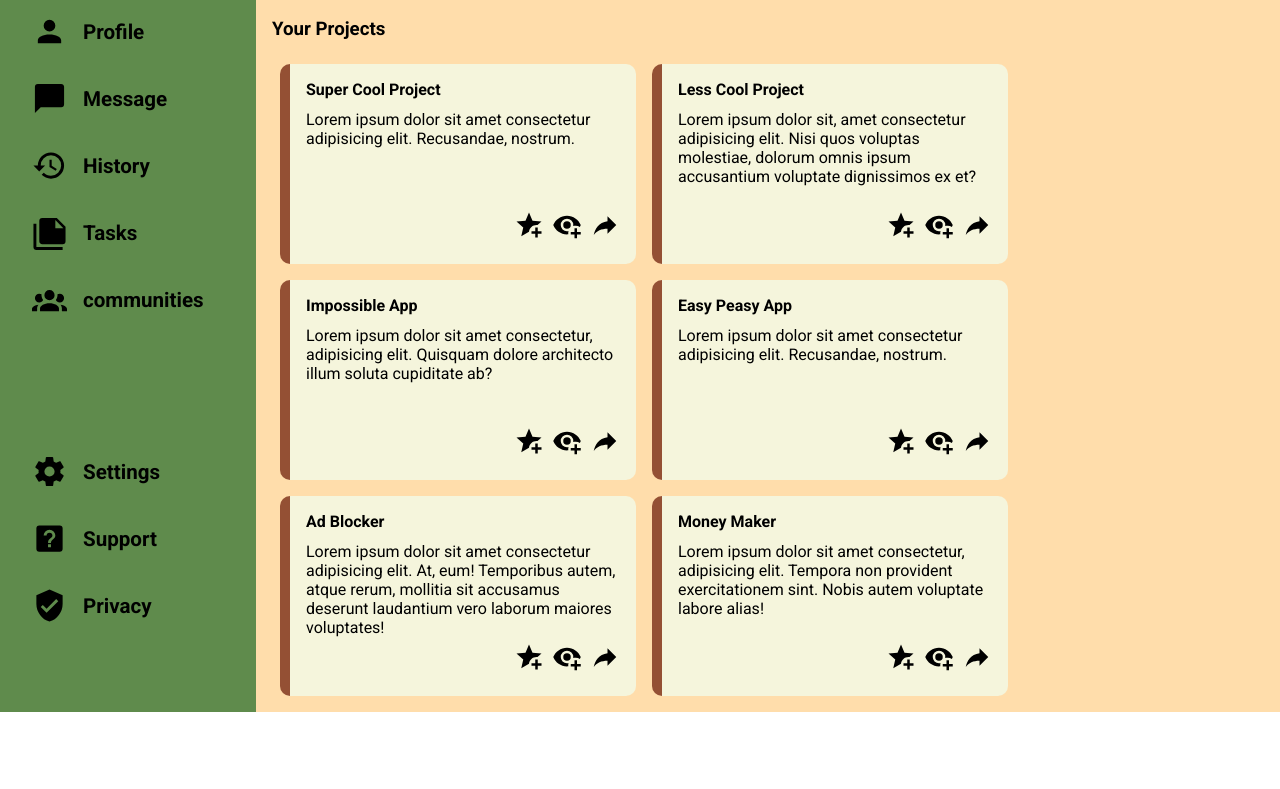
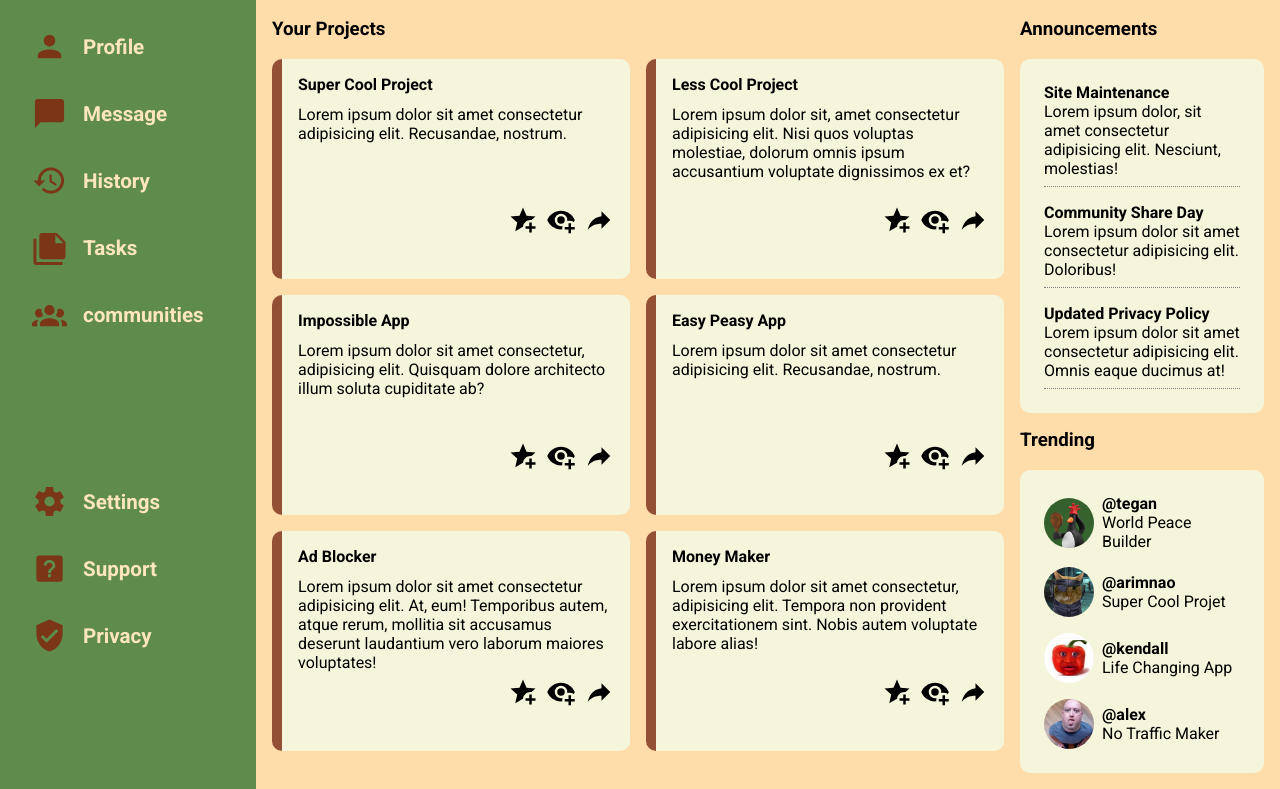
Before and after one commit to arman0hosseini/odin-admin-dashboard, a plain HTML site: page index.html in a window 1280 px wide. Shown: the part 242-1031 px from the top of the page. Before the commit the page ends 954 px from the top, so only its background shows below. Drawn offline with Linux system fonts and the light colour scheme.

Commit message:
meow meow

```diff
--- a/index.html
+++ b/index.html
@@ -375,8 +375,65 @@
           </div>
         </div>
       </div>
-      <div class="announcement"></div>
-      <div class="trending"></div>
+      <div class="announcements">
+        <h3>Announcements</h3>
+        <div class="announcement-container">
+          <div class="announcement">
+            <h4>Site Maintenance</h4>
+            <p>
+              Lorem ipsum dolor, sit amet consectetur adipisicing elit.
+              Nesciunt, molestias!
+            </p>
+          </div>
+          <div class="announcement">
+            <h4>Community Share Day</h4>
+            <p>
+              Lorem ipsum dolor sit amet consectetur adipisicing elit.
+              Doloribus!
+            </p>
+          </div>
+          <div class="announcement">
+            <h4>Updated Privacy Policy</h4>
+            <p>
+              Lorem ipsum dolor sit amet consectetur adipisicing elit. Omnis
+              eaque ducimus at!
+            </p>
+          </div>
+        </div>
+      </div>
+      <div class="trending">
+        <h3>Trending</h3>
+        <div class="trends-container">
+          <div class="trend">
+            <div class="profile-pic"><img src="tegan.png" alt="" /></div>
+            <div class="trend-info">
+              <h4>@tegan</h4>
+              <p>World Peace Builder</p>
+            </div>
+          </div>
+          <div class="trend">
+            <div class="profile-pic"><img src="bigboss.png" alt="" /></div>
+            <div class="trend-info">
+              <h4>@arimnao</h4>
+              <p>Super Cool Projet</p>
+            </div>
+          </div>
+          <div class="trend">
+            <div class="profile-pic"><img src="kendall.png" alt="" /></div>
+            <div class="trend-info">
+              <h4>@kendall</h4>
+              <p>Life Changing App</p>
+            </div>
+          </div>
+          <div class="trend">
+            <div class="profile-pic"><img src="alex.png" alt="" /></div>
+            <div class="trend-info">
+              <h4>@alex</h4>
+              <p>No Traffic Maker</p>
+            </div>
+          </div>
+        </div>
+      </div>
     </main>
   </body>
 </html>
--- a/styles.css
+++ b/styles.css
@@ -16,10 +16,9 @@ body {
 aside {
   background-color: #5f8b4c;
   grid-row: 1 / 3;
-
+  color: #ffe6c0;
   padding: 1rem;
   display: grid;
-  gap: 2rem;
 }
 
 aside > * > * {
@@ -32,6 +31,10 @@ aside > * > * {
 
 aside > nav > * {
   margin: 2rem 0 1.5rem 1rem;
+}
+
+aside svg path {
+  fill: #7b3618;
 }
 
 .svg-logo-container {
@@ -94,11 +97,13 @@ header .bell-icon {
 }
 
 header .pfp-container {
-  width: 65px;
+  width: 60px;
+  height: 60px;
 }
 
 header .pfp-container img {
   width: 100%;
+  height: 100%;
   border-radius: 50%;
   object-fit: cover;
 }
@@ -131,11 +136,13 @@ header .big-name p:last-child {
 }
 
 header .big-profile {
-  width: 100px;
+  width: 80px;
+  height: 80px;
 }
 
 header .big-profile img {
   width: 100%;
+  height: 100%;
   border-radius: 50%;
   object-fit: cover;
 }
@@ -162,17 +169,34 @@ header .header-buttons button {
 
 main {
   display: grid;
+  gap: 1rem;
   grid-template-columns: 3fr 1fr;
   background-color: #ffddab;
+  padding: 1rem;
 }
 
 main .your-projects {
   margin-top: 1.5rem;
-  padding: 1rem;
+  grid-row: 1/3;
+}
+
+main .announcements {
+  grid-column: 2/3;
+  margin-top: 1.5rem;
 }
 
 main .announcement {
-  grid-column: 2/3;
+  padding-bottom: 0.5rem;
+  border-bottom: 1px dotted gray;
+}
+
+main .announcement-container {
+  margin-top: 1.2rem;
+  background-color: beige;
+  padding: 1.5rem;
+  border-radius: 10px;
+  display: grid;
+  gap: 1rem;
 }
 
 main .trending {
@@ -180,17 +204,14 @@ main .trending {
 }
 
 main .cards-container {
-  margin: 1.5rem 0 0 0.5rem;
+  margin-top: 1.2rem;
   display: grid;
   grid-template-columns: repeat(auto-fit, minmax(300px, 1fr));
   gap: 1rem;
 }
 
-main .cards-container p {
-}
-
 main .cards-container .card {
-  height: 200px;
+  height: 220px;
   background-color: beige;
   padding: 1rem;
   border-radius: 10px;
@@ -208,3 +229,30 @@ main .cards-container .card .icons-container {
 main .cards-container .card .icons-container > * {
   width: 30px;
 }
+
+main .trending .trends-container .profile-pic {
+  width: 50px;
+  height: 50px;
+}
+main .trending .trends-container .profile-pic img {
+  width: 100%;
+  height: 100%;
+  border-radius: 50%;
+}
+
+main .trending .trends-container {
+  margin-top: 1.2rem;
+  background-color: beige;
+  padding: 1.5rem;
+  border-radius: 10px;
+  display: grid;
+  gap: 1rem;
+}
+
+main .trending .trends-container .trend {
+  display: grid;
+  grid-auto-flow: column;
+  justify-content: start;
+  align-items: center;
+  gap: 0.5rem;
+}
```
Also changed, not shown: alex.png (added), kendall.png (added), tegan.png (added).
